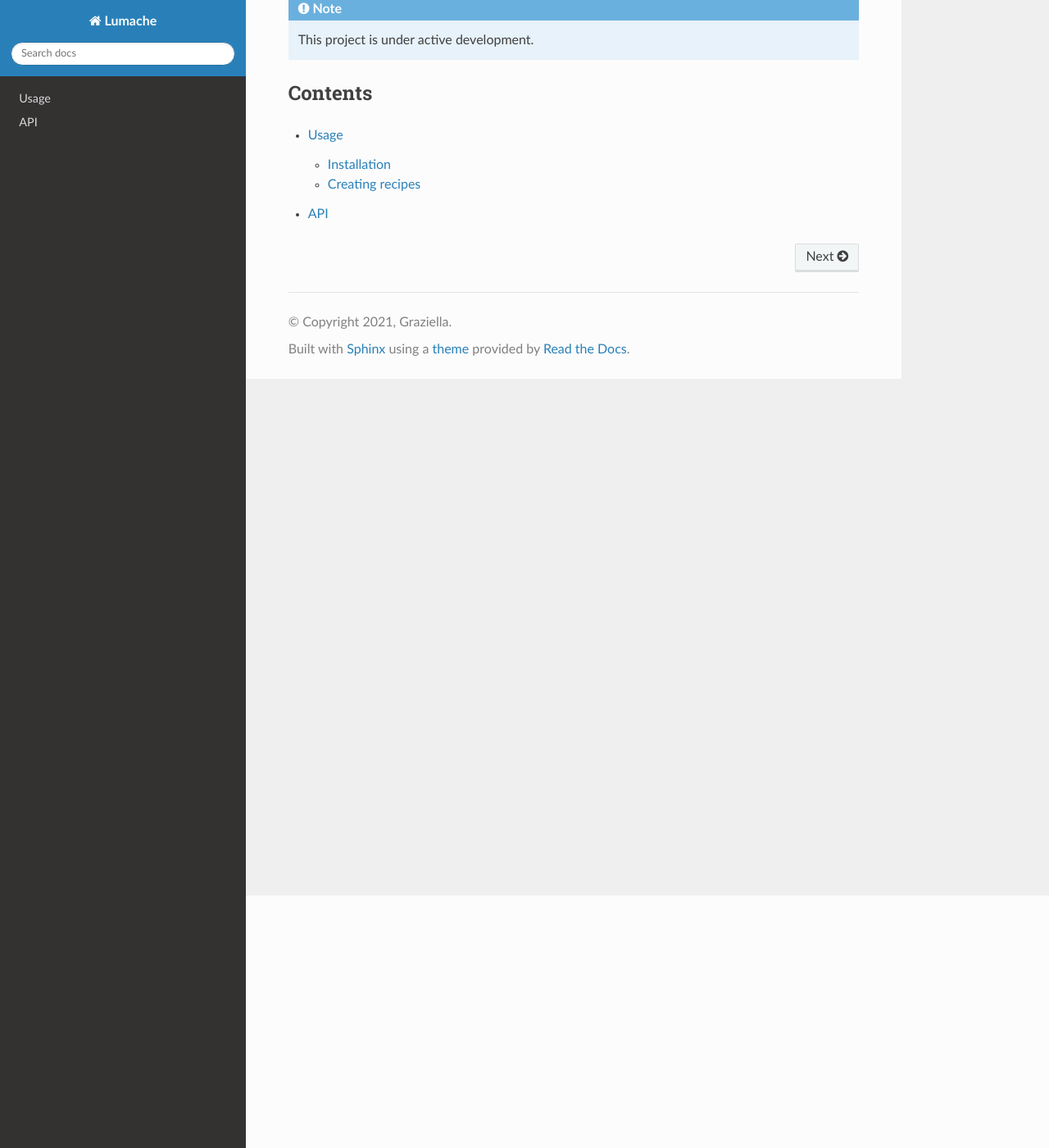
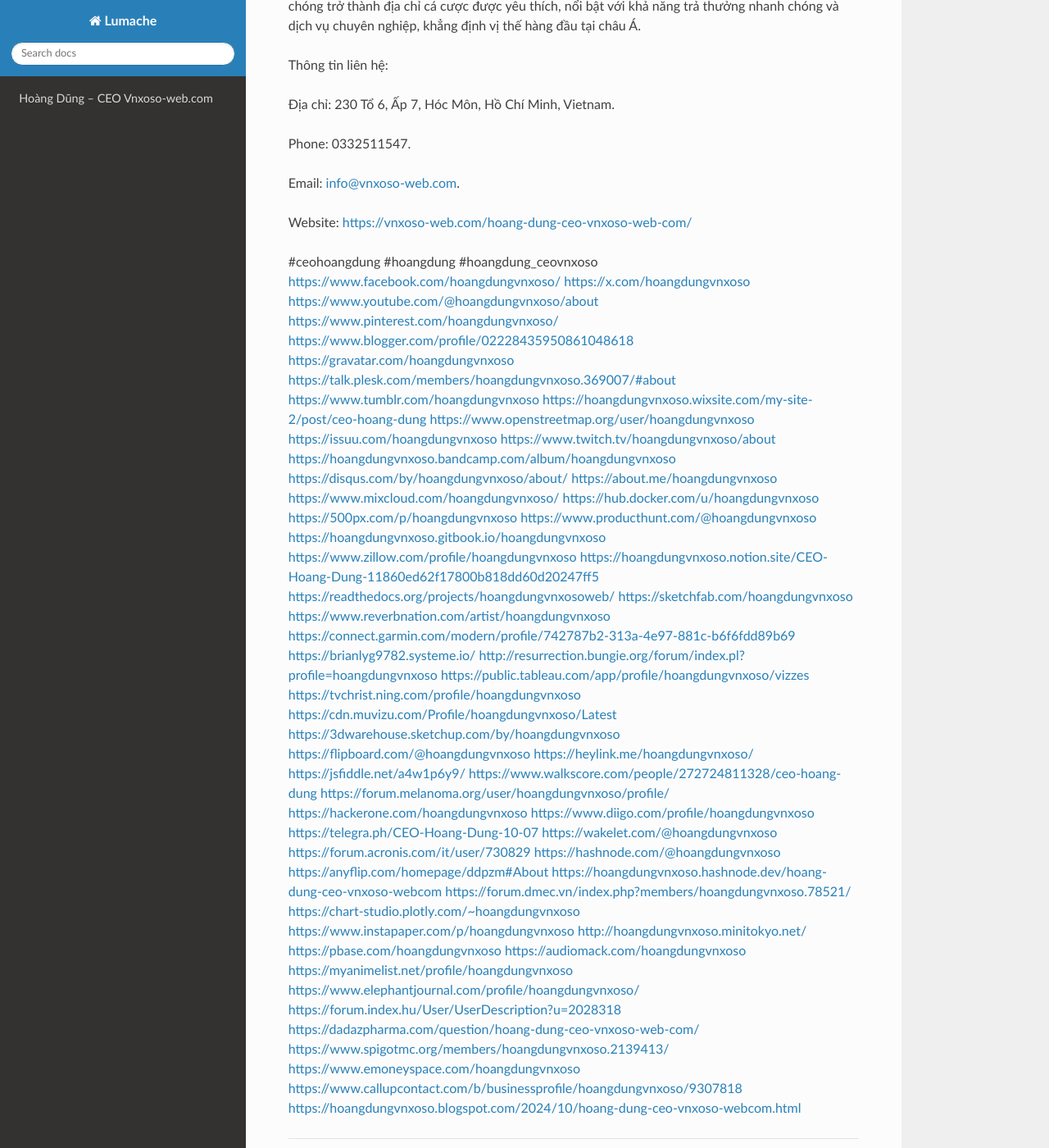
Before and after one commit to p8ebermouc/ceohoangdung11, a Sphinx documentation site: the page built from docs/source/index.rst, in a window 1280 px wide and 1400 px high, scrolled down 308 px. Shown: the whole window at 82% size. Built offline with Sphinx 7.4.7 and the Read the Docs theme 3.1.0, drawn with Linux system fonts in a browser that asks for light colours; some of the changed text lies outside the part shown.

Commit message:
Update index.rst

```diff
--- a/docs/source/index.rst
+++ b/docs/source/index.rst
@@ -1,22 +1,77 @@
-Welcome to Lumache's documentation!
+Hoàng Dũng – CEO Vnxoso-web.com
 ===================================
 
-**Lumache** (/lu'make/) is a Python library for cooks and food lovers
-that creates recipes mixing random ingredients.
-It pulls data from the `Open Food Facts database <https://world.openfoodfacts.org/>`_
-and offers a *simple* and *intuitive* API.
+`Hoàng Dũng <https://vnxoso-web.com/hoang-dung-ceo-vnxoso-web-com/>`_ sinh ngày 12 tháng 5 năm 1990, là CEO của Vnxoso-web.com, một trong những nền tảng cá cược trực tuyến hàng đầu tại Việt Nam. Với kinh nghiệm dày dạn trong lĩnh vực cá cược online, Hoàng Dũng đã gây dựng danh tiếng vững chắc cho bản thân và Vnxoso Web.
 
-Check out the :doc:`usage` section for further information, including
-how to :ref:`installation` the project.
+Hoàng Dũng thành lập Vnxoso Web và Vnxosohn với sứ mệnh mang đến một sân chơi cá cược uy tín, chất lượng và thân thiện với người dùng. Dưới sự lãnh đạo của Hoàng Dũng, Vnxoso đã nhanh chóng trở thành địa chỉ cá cược được yêu thích, nổi bật với khả năng trả thưởng nhanh chóng và dịch vụ chuyên nghiệp, khẳng định vị thế hàng đầu tại châu Á.
 
-.. note::
+Thông tin liên hệ:
 
-   This project is under active development.
+Địa chỉ: 230 Tổ 6, Ấp 7, Hóc Môn, Hồ Chí Minh, Vietnam.
 
-Contents
---------
+Phone: 0332511547.
 
-.. toctree::
+Email: info@vnxoso-web.com.
 
-   usage
-   api
+Website: https://vnxoso-web.com/hoang-dung-ceo-vnxoso-web-com/
+
+#ceohoangdung #hoangdung #hoangdung_ceovnxoso
+https://www.facebook.com/hoangdungvnxoso/
+https://x.com/hoangdungvnxoso
+https://www.youtube.com/@hoangdungvnxoso/about
+https://www.pinterest.com/hoangdungvnxoso/
+https://www.blogger.com/profile/02228435950861048618
+https://gravatar.com/hoangdungvnxoso
+https://talk.plesk.com/members/hoangdungvnxoso.369007/#about
+https://www.tumblr.com/hoangdungvnxoso
+https://hoangdungvnxoso.wixsite.com/my-site-2/post/ceo-hoang-dung
+https://www.openstreetmap.org/user/hoangdungvnxoso
+https://issuu.com/hoangdungvnxoso
+https://www.twitch.tv/hoangdungvnxoso/about
+https://hoangdungvnxoso.bandcamp.com/album/hoangdungvnxoso
+https://disqus.com/by/hoangdungvnxoso/about/
+https://about.me/hoangdungvnxoso
+https://www.mixcloud.com/hoangdungvnxoso/
+https://hub.docker.com/u/hoangdungvnxoso
+https://500px.com/p/hoangdungvnxoso
+https://www.producthunt.com/@hoangdungvnxoso
+https://hoangdungvnxoso.gitbook.io/hoangdungvnxoso
+https://www.zillow.com/profile/hoangdungvnxoso
+https://hoangdungvnxoso.notion.site/CEO-Hoang-Dung-11860ed62f17800b818dd60d20247ff5
+https://readthedocs.org/projects/hoangdungvnxosoweb/
+https://sketchfab.com/hoangdungvnxoso
+https://www.reverbnation.com/artist/hoangdungvnxoso
+https://connect.garmin.com/modern/profile/742787b2-313a-4e97-881c-b6f6fdd89b69
+https://brianlyg9782.systeme.io/
+http://resurrection.bungie.org/forum/index.pl?profile=hoangdungvnxoso
+https://public.tableau.com/app/profile/hoangdungvnxoso/vizzes
+https://tvchrist.ning.com/profile/hoangdungvnxoso
+https://cdn.muvizu.com/Profile/hoangdungvnxoso/Latest
+https://3dwarehouse.sketchup.com/by/hoangdungvnxoso
+https://flipboard.com/@hoangdungvnxoso
+https://heylink.me/hoangdungvnxoso/
+https://jsfiddle.net/a4w1p6y9/
+https://www.walkscore.com/people/272724811328/ceo-hoang-dung
+https://forum.melanoma.org/user/hoangdungvnxoso/profile/
+https://hackerone.com/hoangdungvnxoso
+https://www.diigo.com/profile/hoangdungvnxoso
+https://telegra.ph/CEO-Hoang-Dung-10-07
+https://wakelet.com/@hoangdungvnxoso
+https://forum.acronis.com/it/user/730829
+https://hashnode.com/@hoangdungvnxoso
+https://anyflip.com/homepage/ddpzm#About
+https://hoangdungvnxoso.hashnode.dev/hoang-dung-ceo-vnxoso-webcom
+https://forum.dmec.vn/index.php?members/hoangdungvnxoso.78521/
+https://chart-studio.plotly.com/~hoangdungvnxoso
+https://www.instapaper.com/p/hoangdungvnxoso
+http://hoangdungvnxoso.minitokyo.net/
+https://pbase.com/hoangdungvnxoso
+https://audiomack.com/hoangdungvnxoso
+https://myanimelist.net/profile/hoangdungvnxoso
+https://www.elephantjournal.com/profile/hoangdungvnxoso/
+https://forum.index.hu/User/UserDescription?u=2028318
+https://dadazpharma.com/question/hoang-dung-ceo-vnxoso-web-com/
+https://www.spigotmc.org/members/hoangdungvnxoso.2139413/
+https://www.emoneyspace.com/hoangdungvnxoso
+https://www.callupcontact.com/b/businessprofile/hoangdungvnxoso/9307818
+https://hoangdungvnxoso.blogspot.com/2024/10/hoang-dung-ceo-vnxoso-webcom.html
```
